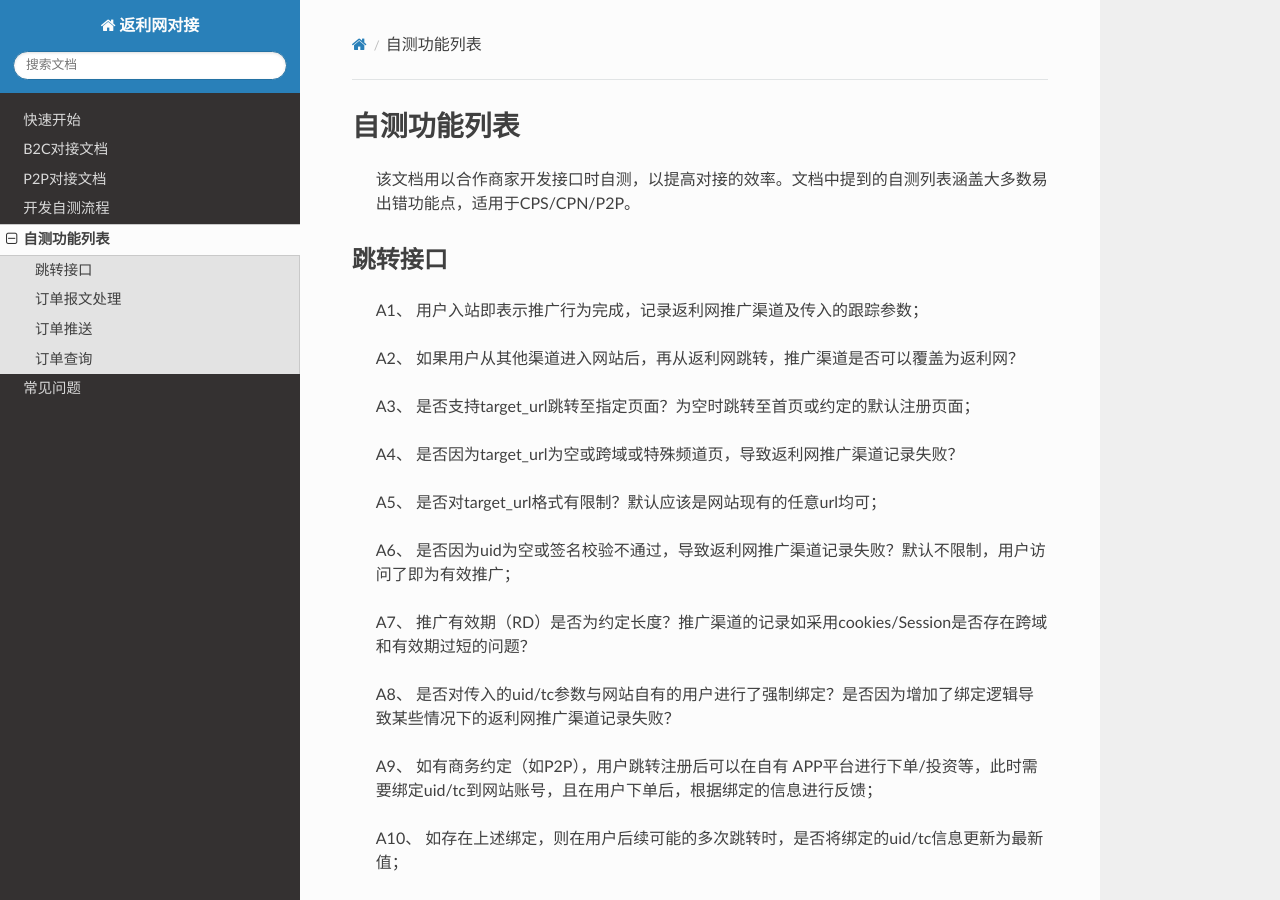
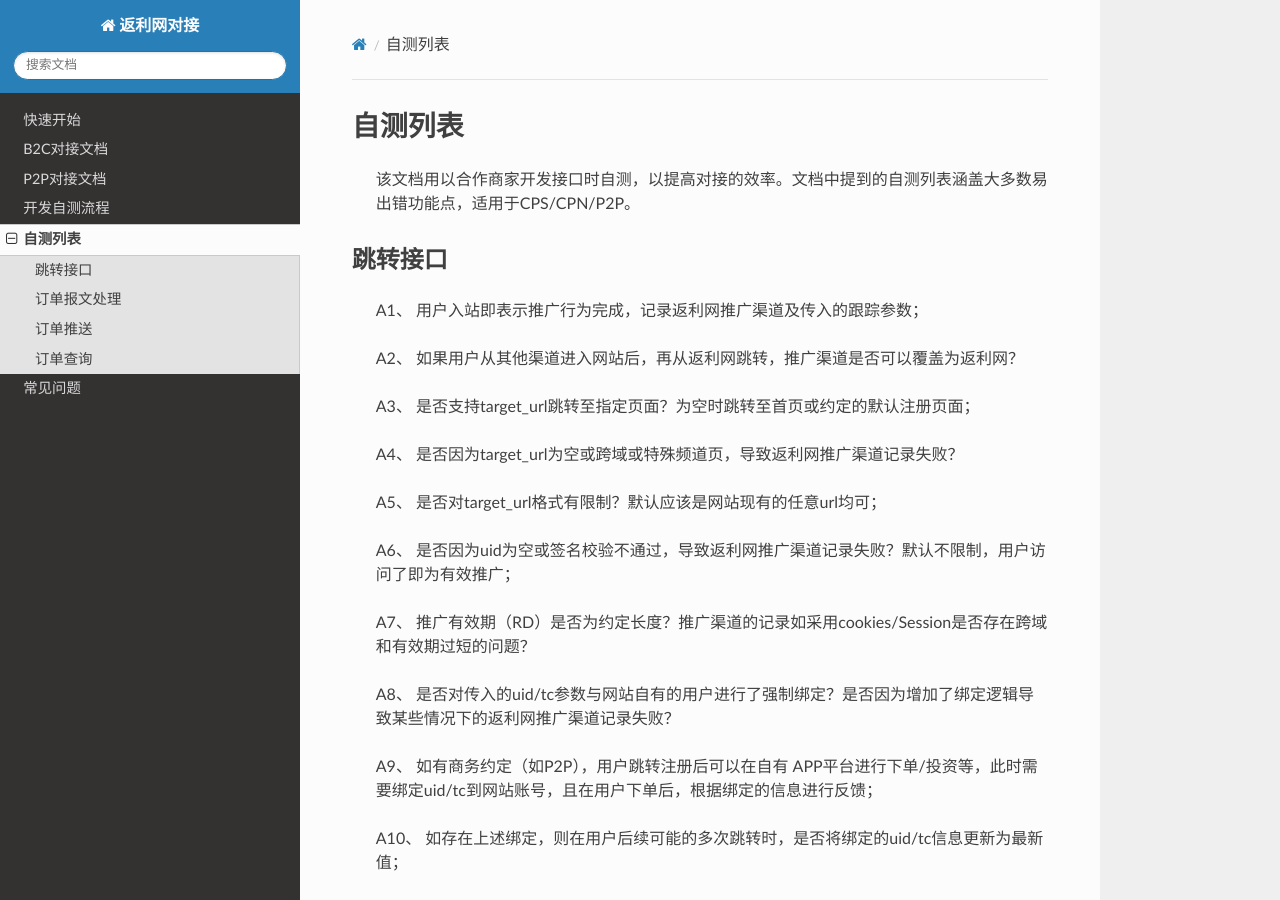
Before and after one commit to apheyliu/fanliapi, a Sphinx documentation site: the page built from source/test.rst, in a window 1280 px wide and 900 px high. Built offline with Sphinx 7.4.7 and the Read the Docs theme 2.0.0, drawn with Linux system fonts in a browser that asks for light colours.

Commit message:
update title

```diff
--- a/source/dev.rst
+++ b/source/dev.rst
@@ -90,4 +90,6 @@
  .. important::
     * 返利网技术测试属黑盒测试，受时间和成本限制，可能无法覆盖所有异常情况，恳请合作方进行有效功能自测，尽可能减少上线后因功能异常带来的客诉。
 
+ 更多测试功能点请参阅 :doc:`test` 。
+
  谢谢！
--- a/source/test.rst
+++ b/source/test.rst
@@ -1,4 +1,4 @@
-自测功能列表
+自测列表
 ==============
  该文档用以合作商家开发接口时自测，以提高对接的效率。文档中提到的自测列表涵盖大多数易出错功能点，适用于CPS/CPN/P2P。
 
```
